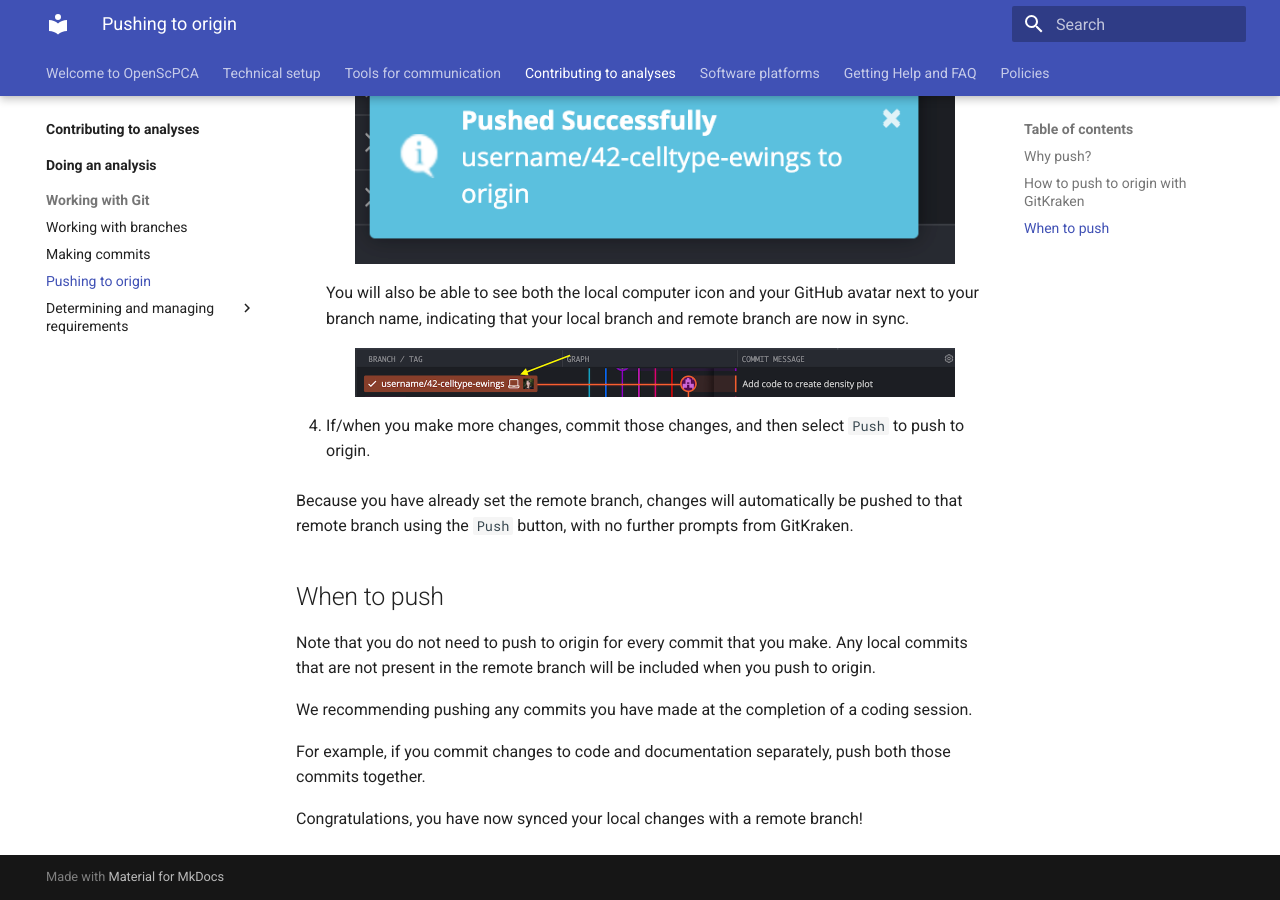
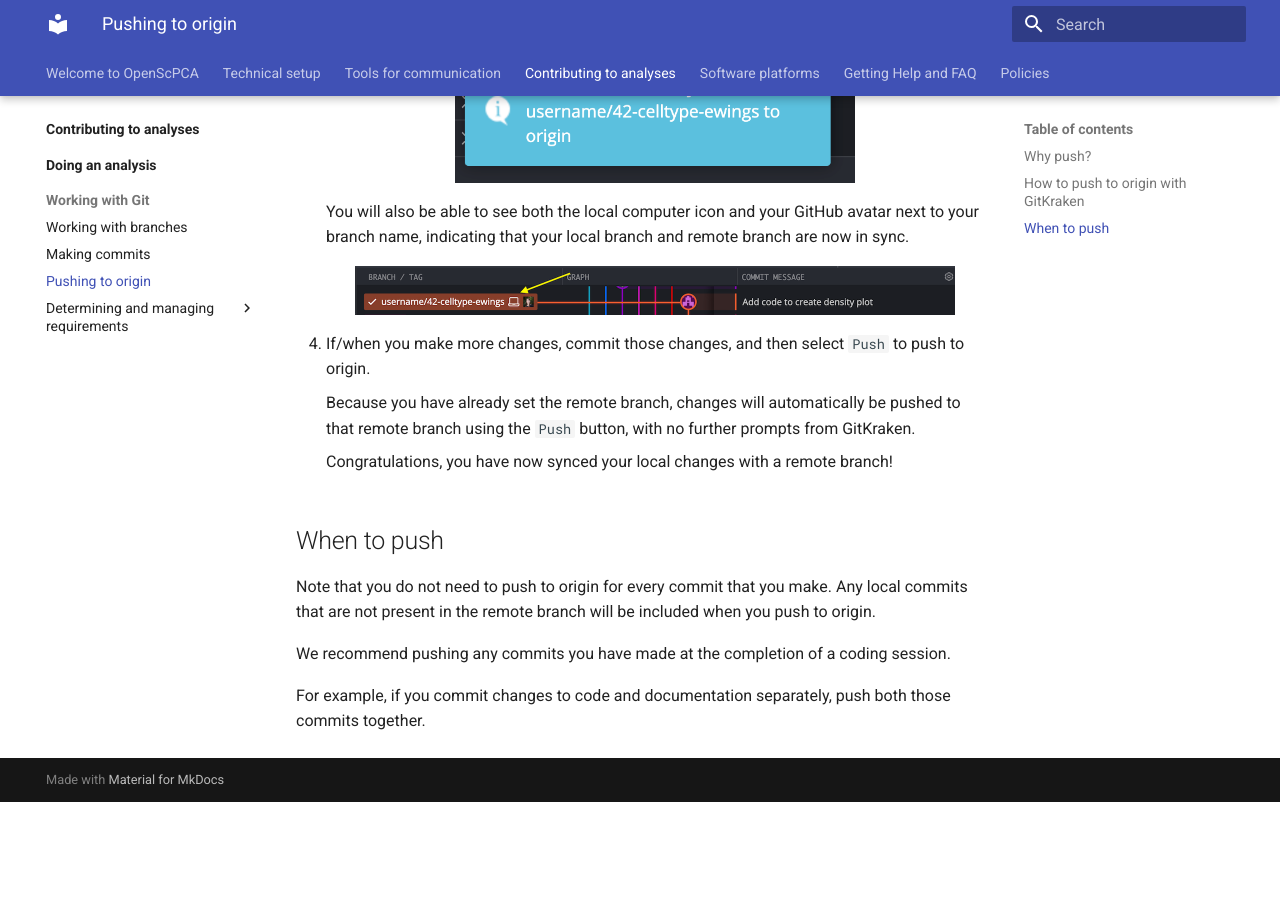
Before and after one commit to AlexsLemonade/OpenScPCA-analysis, an MkDocs documentation site: the page built from docs/contributing-to-analyses/working-with-git/push-to-origin.md, in a window 1280 px wide and 900 px high, scrolled down 1530 px. Built offline with MkDocs 1.6.1 and Material for MkDocs 9.7.7, drawn with Linux system fonts in a browser that asks for light colours; after the commit the page ends 2332 px from its top, so only the background shows below that.

Commit message:
move congrats sentence

```diff
--- a/docs/contributing-to-analyses/working-with-git/push-to-origin.md
+++ b/docs/contributing-to-analyses/working-with-git/push-to-origin.md
@@ -45,7 +45,7 @@
     After you push to origin, you will see a message pop-up in the lower left stating, `Pushed successfully`.
 
     <figure markdown="span">
-        ![Pushed successfully](../../img/push-to-origin-3.png){width="600"}
+        ![Pushed successfully](../../img/push-to-origin-3.png){width="400"}
     </figure>
 
     You will also be able to see both the local computer icon and your GitHub avatar next to your branch name, indicating that your local branch and remote branch  are now in sync.
@@ -56,15 +56,15 @@
 
 1. If/when you make more changes, commit those changes, and then select `Push` to push to origin.
 
-Because you have already set the remote branch, changes will automatically be pushed to that remote branch using the `Push` button, with no further prompts from GitKraken.
+    Because you have already set the remote branch, changes will automatically be pushed to that remote branch using the `Push` button, with no further prompts from GitKraken.
+
+    Congratulations, you have now synced your local changes with a remote branch!
 
 ## When to push
 
 Note that you do not need to push to origin for every commit that you make.
 Any local commits that are not present in the remote branch will be included when you push to origin.
 
-We recommending pushing any commits you have made at the completion of a coding session.
+We recommend pushing any commits you have made at the completion of a coding session.
 
 For example, if you commit changes to code and documentation separately, push both those commits together.
-
-Congratulations, you have now synced your local changes with a remote branch!
```
